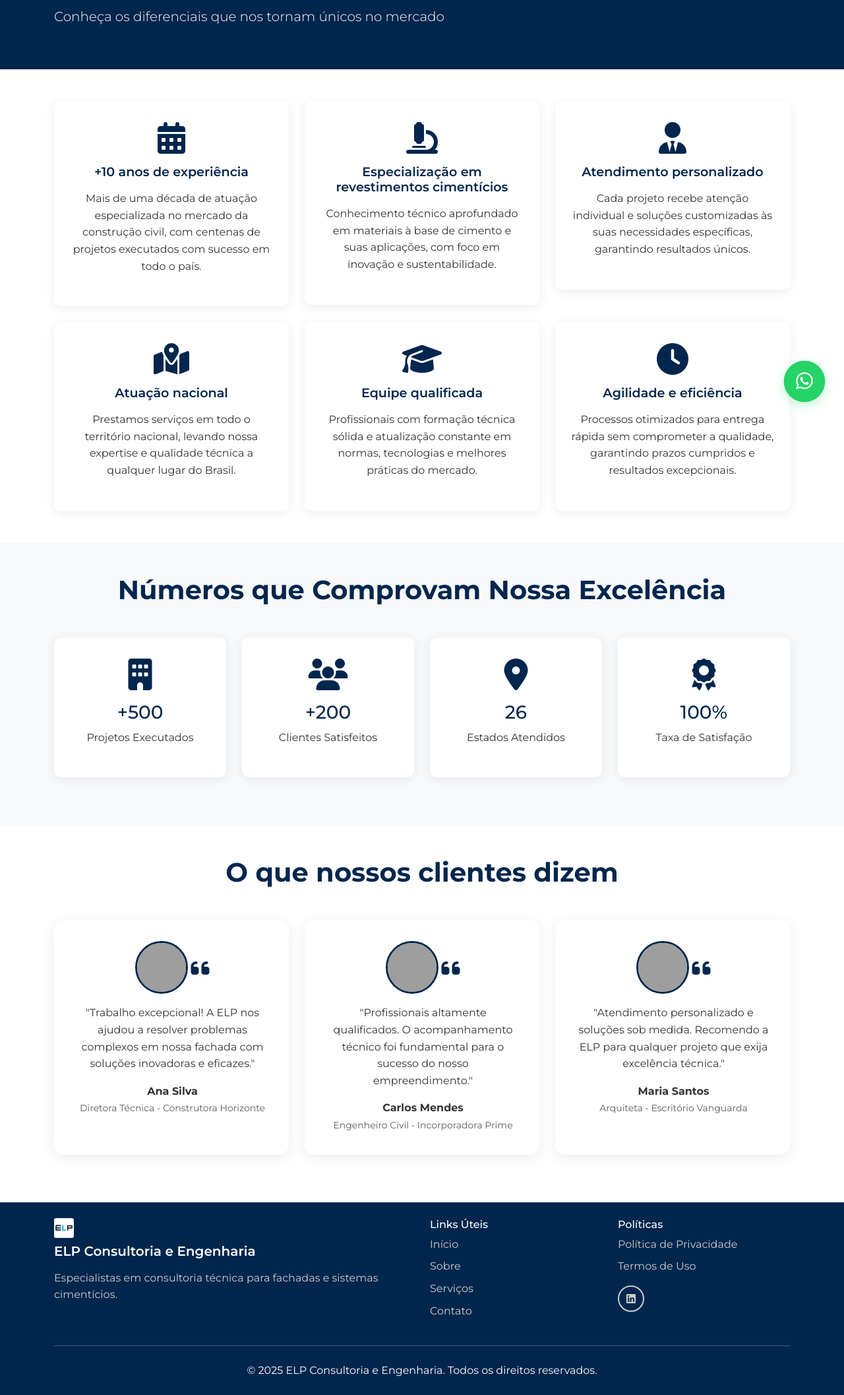
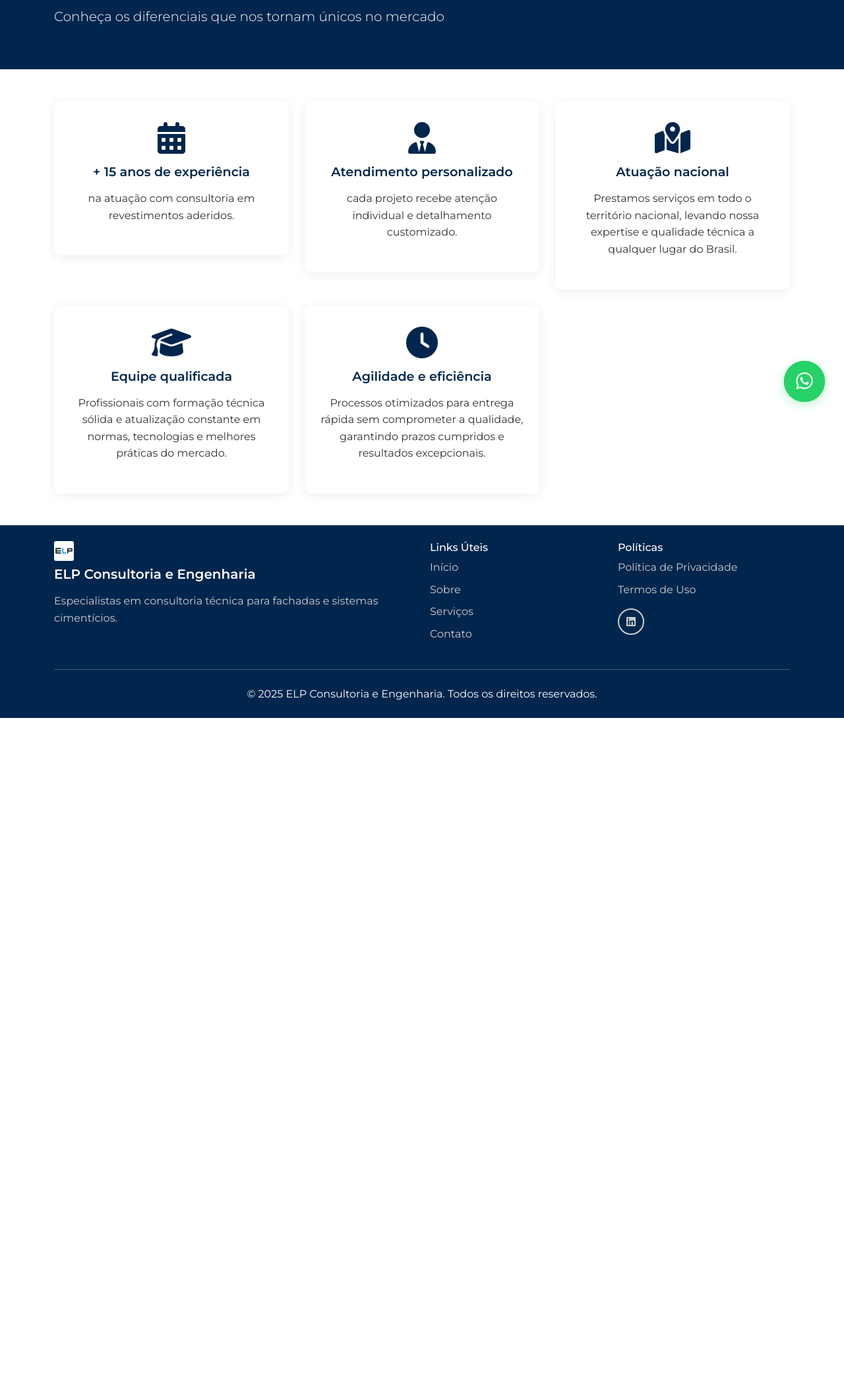
Before and after one commit to lsfrenzel/elp_landingpage, a Flask app: page /diferenciais in a window 1280 px wide. Shown: the part 162-2276 px from the top of the page at 66% size. After the commit the page ends 1250 px from the top, so only its background shows below. Run offline with Flask 3, Linux system fonts and the light colour scheme; grey boxes are pictures that could not be loaded.

Commit message:
Update the differentiators page with revised experience and client focus
Remove the "Specialization in cementitious coatings" card, update experience to "+15 years", adjust the description for personalized attention, and remove the "Numbers that Prove Our Excellence" and "What our clients say" sections from the "Diferenciais" page.

Replit-Commit-Author: Agent
Replit-Commit-Session-Id: f4f7f7f7-fe05-4276-866d-289d4bc11b2f
Replit-Commit-Checkpoint-Type: full_checkpoint
Replit-Commit-Screenshot-Url: https://storage.googleapis.com/screenshot-production-us-central1/c0ad79f5-6827-431b-a345-b2f3e6b0640a/f4f7f7f7-fe05-4276-866d-289d4bc11b2f/n3jVeKy

```diff
--- a/templates/diferenciais.html
+++ b/templates/diferenciais.html
@@ -22,22 +22,15 @@
                 <div class="col-lg-4 col-md-6">
                     <div class="differential-card text-center">
                         <i class="fas fa-calendar-alt differential-icon"></i>
-                        <h4>+10 anos de experiência</h4>
-                        <p>Mais de uma década de atuação especializada no mercado da construção civil, com centenas de projetos executados com sucesso em todo o país.</p>
-                    </div>
-                </div>
-                <div class="col-lg-4 col-md-6">
-                    <div class="differential-card text-center">
-                        <i class="fas fa-microscope differential-icon"></i>
-                        <h4>Especialização em revestimentos cimentícios</h4>
-                        <p>Conhecimento técnico aprofundado em materiais à base de cimento e suas aplicações, com foco em inovação e sustentabilidade.</p>
+                        <h4>+ 15 anos de experiência</h4>
+                        <p>na atuação com consultoria em revestimentos aderidos.</p>
                     </div>
                 </div>
                 <div class="col-lg-4 col-md-6">
                     <div class="differential-card text-center">
                         <i class="fas fa-user-tie differential-icon"></i>
                         <h4>Atendimento personalizado</h4>
-                        <p>Cada projeto recebe atenção individual e soluções customizadas às suas necessidades específicas, garantindo resultados únicos.</p>
+                        <p>cada projeto recebe atenção individual e detalhamento customizado.</p>
                     </div>
                 </div>
                 <div class="col-lg-4 col-md-6">
@@ -64,87 +57,4 @@
             </div>
         </div>
     </section>
-
-    <!-- Statistics Section -->
-    <section class="py-5 bg-light">
-        <div class="container">
-            <div class="text-center mb-5">
-                <h2 class="section-title">Números que Comprovam Nossa Excelência</h2>
-            </div>
-            <div class="row text-center">
-                <div class="col-lg-3 col-md-6 mb-4">
-                    <div class="stat-card">
-                        <i class="fas fa-building text-primary" style="font-size: 3rem;"></i>
-                        <h3 class="mt-3 text-primary">+500</h3>
-                        <p>Projetos Executados</p>
-                    </div>
-                </div>
-                <div class="col-lg-3 col-md-6 mb-4">
-                    <div class="stat-card">
-                        <i class="fas fa-users text-primary" style="font-size: 3rem;"></i>
-                        <h3 class="mt-3 text-primary">+200</h3>
-                        <p>Clientes Satisfeitos</p>
-                    </div>
-                </div>
-                <div class="col-lg-3 col-md-6 mb-4">
-                    <div class="stat-card">
-                        <i class="fas fa-map-marker-alt text-primary" style="font-size: 3rem;"></i>
-                        <h3 class="mt-3 text-primary">26</h3>
-                        <p>Estados Atendidos</p>
-                    </div>
-                </div>
-                <div class="col-lg-3 col-md-6 mb-4">
-                    <div class="stat-card">
-                        <i class="fas fa-award text-primary" style="font-size: 3rem;"></i>
-                        <h3 class="mt-3 text-primary">100%</h3>
-                        <p>Taxa de Satisfação</p>
-                    </div>
-                </div>
-            </div>
-        </div>
-    </section>
-
-    <!-- Testimonials Section -->
-    <section class="py-5">
-        <div class="container">
-            <div class="text-center mb-5">
-                <h2 class="section-title">O que nossos clientes dizem</h2>
-            </div>
-            <div class="row">
-                <div class="col-lg-4 mb-4">
-                    <div class="testimonial-card text-center">
-                        <img src="https://images.unsplash.com/photo-1573496359142-b8d87734a5a2?ixlib=rb-4.0.3&auto=format&fit=crop&w=400&q=80" alt="Ana Silva" class="testimonial-photo mb-3">
-                        <i class="fas fa-quote-left text-primary mb-3" style="font-size: 2rem;"></i>
-                        <p>"Trabalho excepcional! A ELP nos ajudou a resolver problemas complexos em nossa fachada com soluções inovadoras e eficazes."</p>
-                        <div class="mt-3">
-                            <strong>Ana Silva</strong><br>
-                            <small class="text-muted">Diretora Técnica - Construtora Horizonte</small>
-                        </div>
-                    </div>
-                </div>
-                <div class="col-lg-4 mb-4">
-                    <div class="testimonial-card text-center">
-                        <img src="https://images.unsplash.com/photo-1472099645785-5658abf4ff4e?ixlib=rb-4.0.3&auto=format&fit=crop&w=400&q=80" alt="Carlos Mendes" class="testimonial-photo mb-3">
-                        <i class="fas fa-quote-left text-primary mb-3" style="font-size: 2rem;"></i>
-                        <p>"Profissionais altamente qualificados. O acompanhamento técnico foi fundamental para o sucesso do nosso empreendimento."</p>
-                        <div class="mt-3">
-                            <strong>Carlos Mendes</strong><br>
-                            <small class="text-muted">Engenheiro Civil - Incorporadora Prime</small>
-                        </div>
-                    </div>
-                </div>
-                <div class="col-lg-4 mb-4">
-                    <div class="testimonial-card text-center">
-                        <img src="https://images.unsplash.com/photo-1580489944761-15a19d654956?ixlib=rb-4.0.3&auto=format&fit=crop&w=400&q=80" alt="Maria Santos" class="testimonial-photo mb-3">
-                        <i class="fas fa-quote-left text-primary mb-3" style="font-size: 2rem;"></i>
-                        <p>"Atendimento personalizado e soluções sob medida. Recomendo a ELP para qualquer projeto que exija excelência técnica."</p>
-                        <div class="mt-3">
-                            <strong>Maria Santos</strong><br>
-                            <small class="text-muted">Arquiteta - Escritório Vanguarda</small>
-                        </div>
-                    </div>
-                </div>
-            </div>
-        </div>
-    </section>
 {% endblock %}
```
Also changed, not shown: 1 other file.
